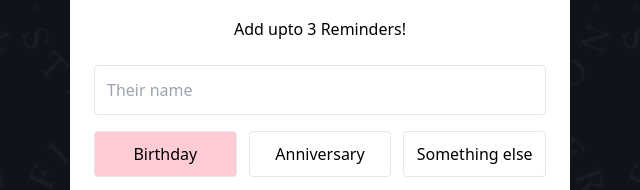
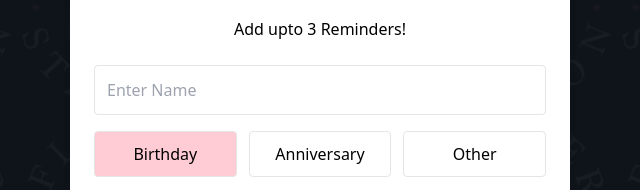
Before and after one commit to AbdullahUsama/email-scheduler, a website built with Vite: page index.html in a window 1280 px wide. Both pictures are taken after a click on the button "Set Event Reminder". Shown: the part 202-392 px from the top of the page, 320-960 px from the left. Built offline with nearby package versions, Linux system fonts and the light colour scheme.

Commit message:
minor changes

```diff
--- a/index.html
+++ b/index.html
@@ -39,13 +39,13 @@
                 <form id="reminderForm">
                     <div class="reminder-section mb-6">
                         <div class="mb-4">
-                            <input type="text" name="name" placeholder="Their name" class="custom-input" required>
+                            <input type="text" name="name" placeholder="Enter Name" class="custom-input" required>
                         </div>
 
                         <div class="grid grid-cols-3 gap-3 mb-4">
                             <div class="event-type-btn selected" data-type="Birthday">Birthday</div>
                             <div class="event-type-btn" data-type="Anniversary">Anniversary</div>
-                            <div class="event-type-btn" data-type="Other">Something else</div>
+                            <div class="event-type-btn" data-type="Other">Other</div>
                         </div>
 
                         <div id="customEventContainer" class="custom-event-container">
```
